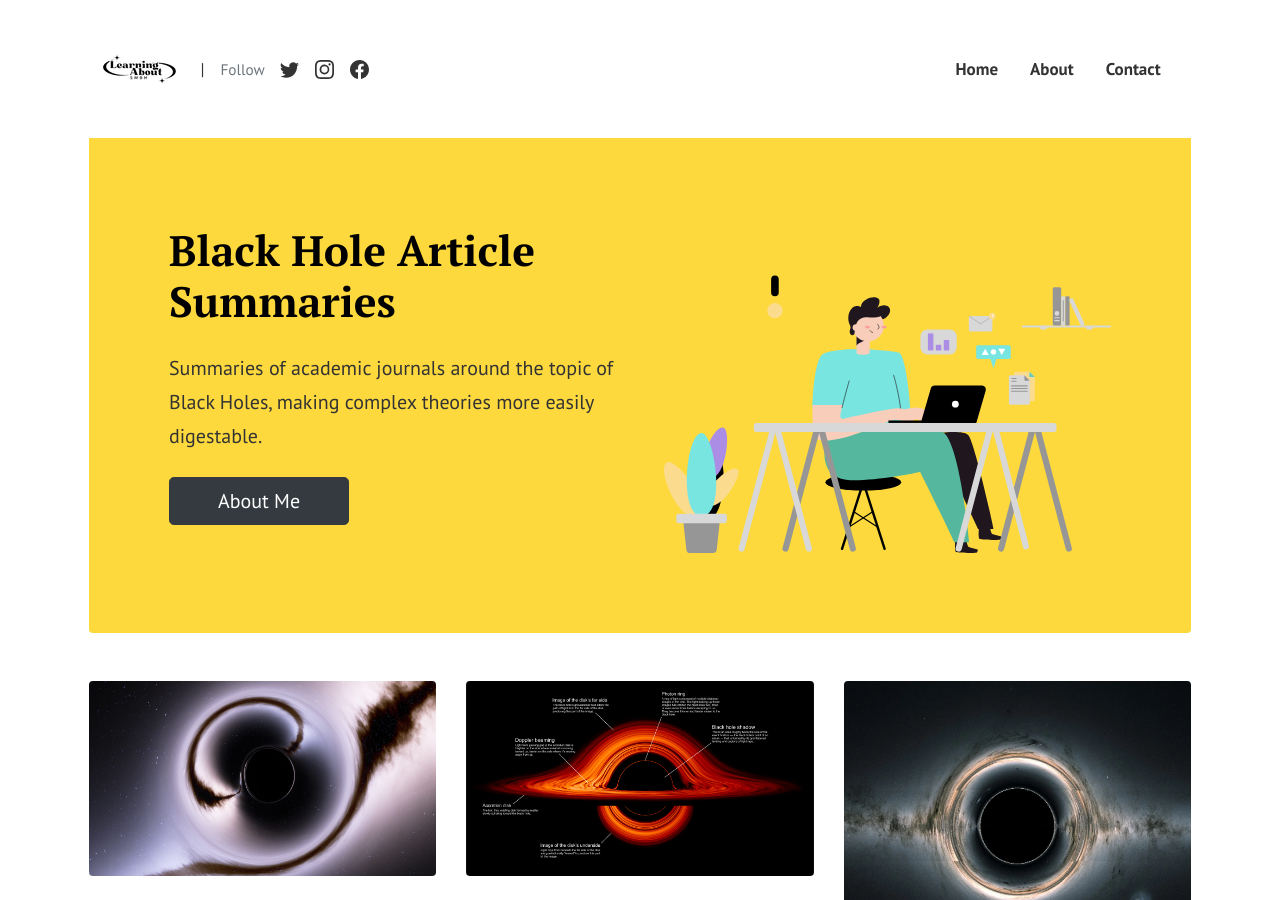
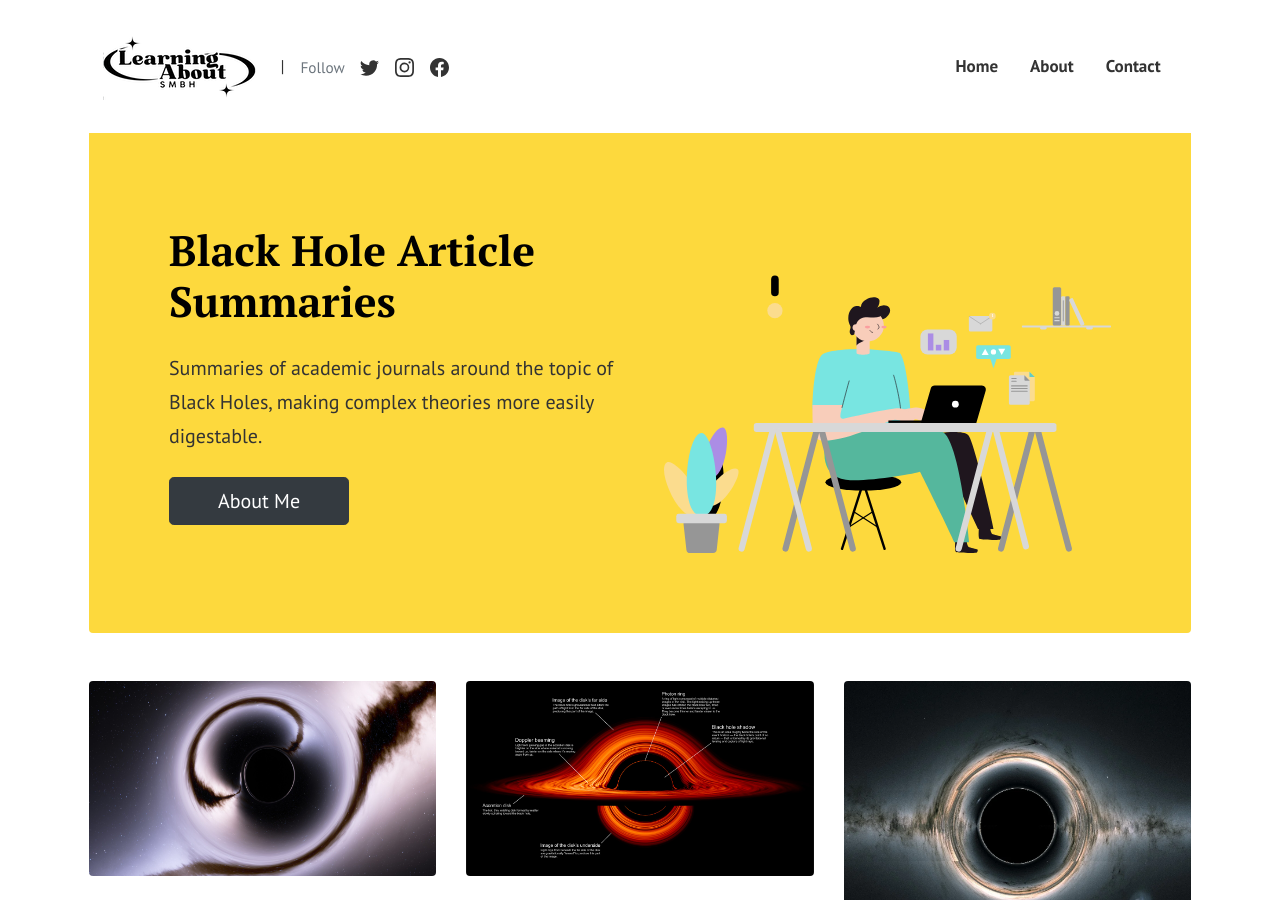
Before and after one commit to learningaboutsmbh/learningaboutsmbh.github.io, a Jekyll site: the page built from index.html, in a window 1280 px wide and 900 px high. Built offline with Jekyll 4.4.1, drawn with Linux system fonts in a browser that asks for light colours; the list of posts is cut into pages by our own code; comment, search, counter and statistics services are not loaded.

Commit message:
new small

```diff
--- a/_config.yml
+++ b/_config.yml
@@ -5,7 +5,7 @@ email: laurenchu8@gmail.com
 timezone: UTC
 baseurl: ""
 permalink: "/:title/"
-logo: 'assets/images/logo.png'
+logo: 'assets/images/bet.png'
 favicon: ''
 author: Lauren
 paginate: 10
```
Also changed, not shown: assets/images/bet.png (added), assets/images/logo.png.
